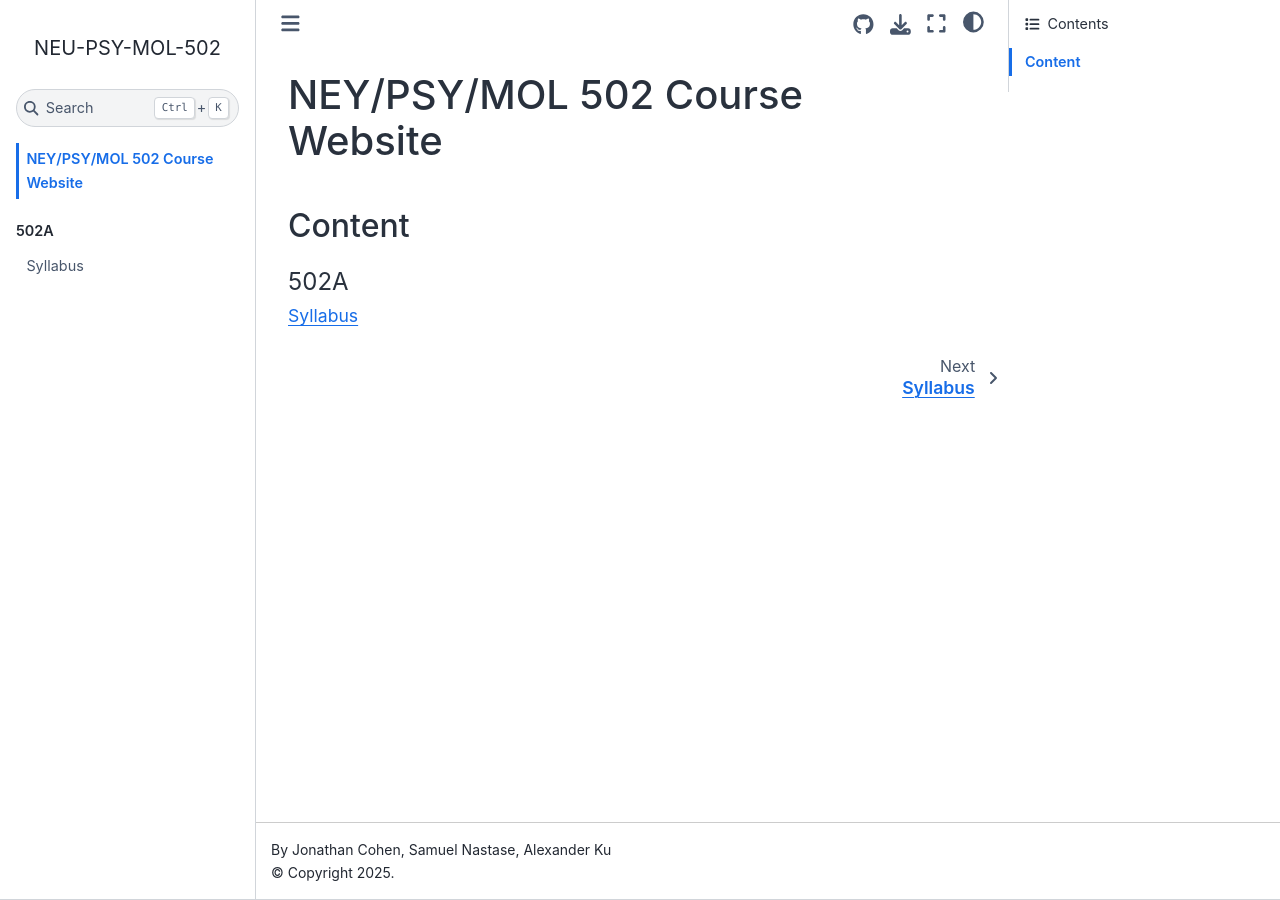
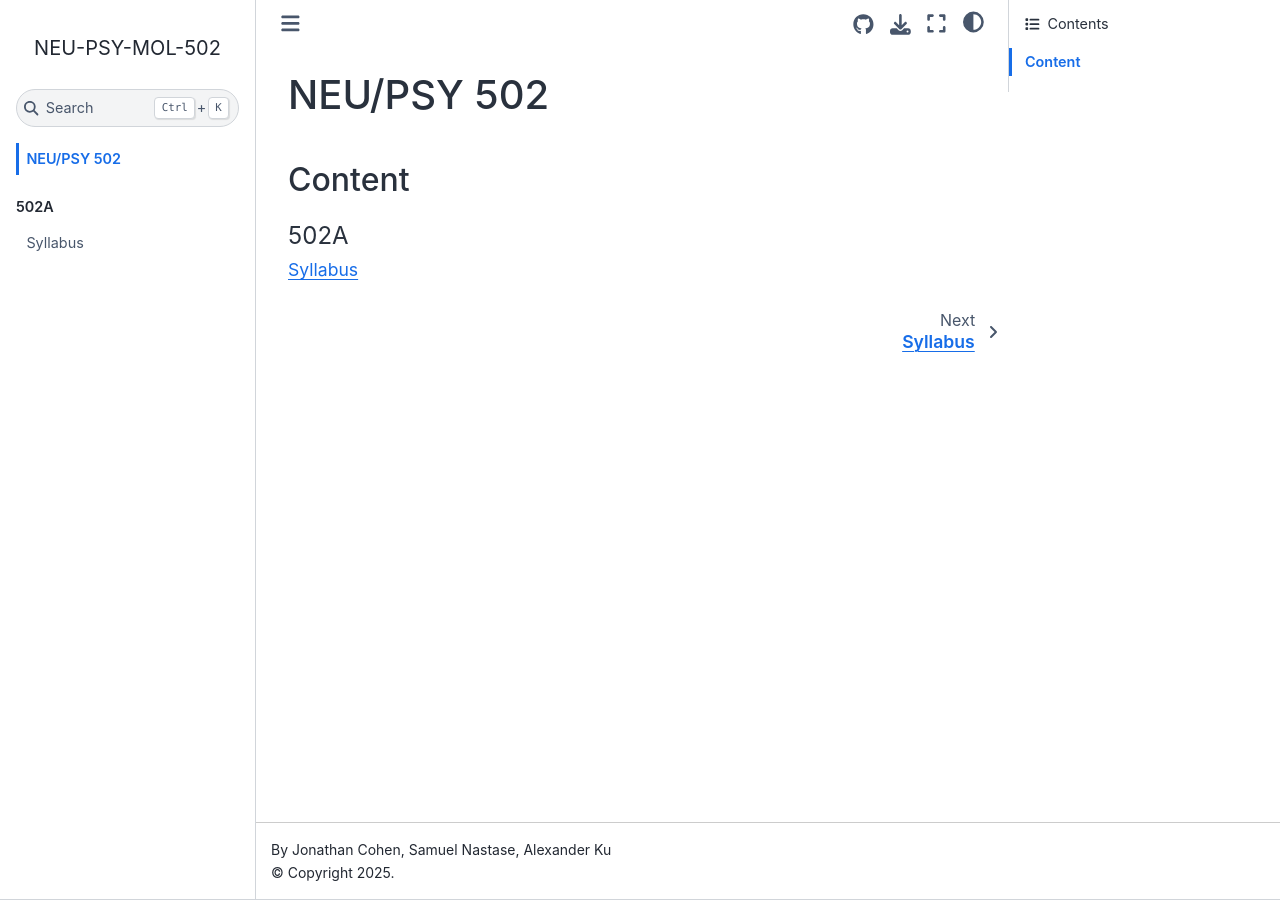
Before and after one commit to PrincetonUniversity/NEU-PSY-502, a Jupyter Book: the page built from website/intro.md, in a window 1280 px wide. Built offline with Jupyter Book 1.0.4 settings and Sphinx 7.4.7 and the Sphinx Book theme 1.1.4, drawn with Linux system fonts in a browser that asks for light colours; pages that are not in the unit, such as notebooks, are missing from menus.

```diff
--- a/website/intro.md
+++ b/website/intro.md
@@ -1,4 +1,4 @@
-# NEY/PSY/MOL 502 Course Website
+# NEU/PSY 502
 
 
 
```
Also changed, not shown: website/content/502A/syllabus.md (+1 -1 lines).
